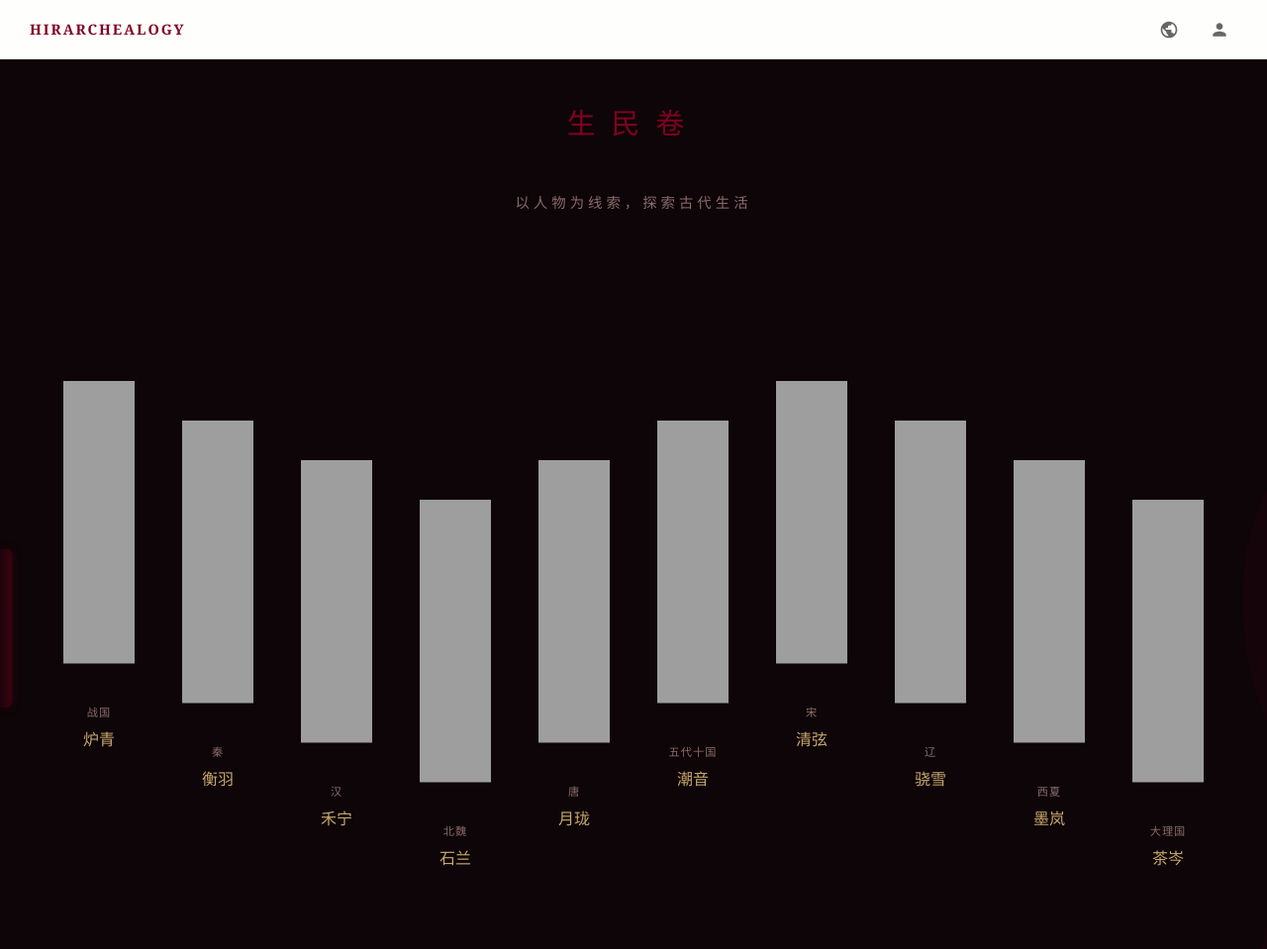
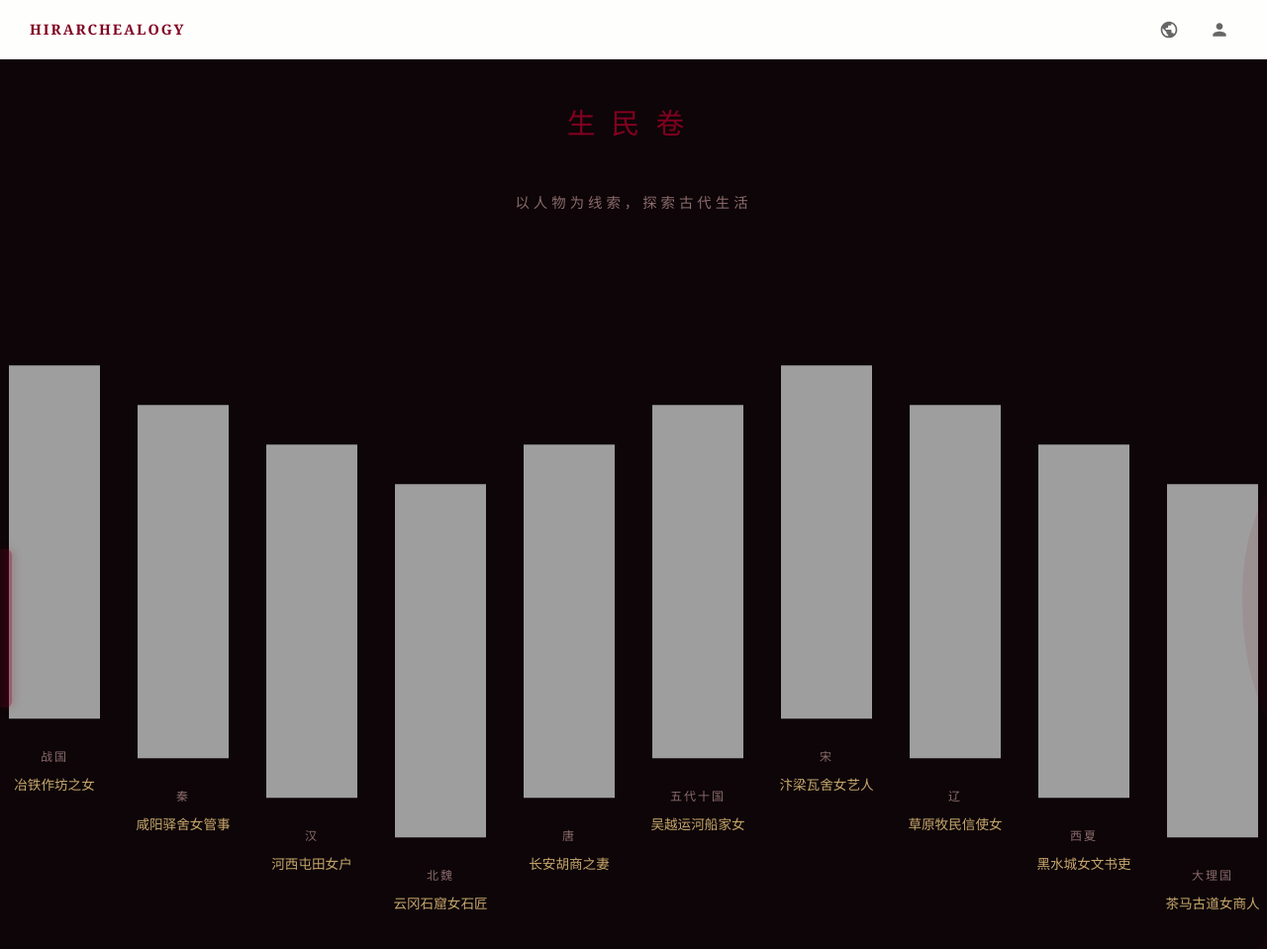
Before and after one commit to relHIGH/hirarchealogy, a Jekyll site: the page built from docs/生民卷/index.md, in a window 1280 px wide. Shown: the top 959 px of the page at 99% size. Built offline with Jekyll 4.4.1, drawn with Linux system fonts in a browser that asks for light colours; part of the change alters nothing that is shown.

Commit message:
fix: 图片增大到100x380，轻微裁剪保持构图，显示年代和身份而非名字

```diff
--- a/docs/生民卷/index.md
+++ b/docs/生民卷/index.md
@@ -14,7 +14,7 @@ title: 生民卷
       <div class="char-img" style="background-position: 0% 0%;"></div>
       <div class="char-info">
         <span class="char-dynasty">战国</span>
-        <span class="char-name">炉青</span>
+        <span class="char-role">冶铁作坊之女</span>
       </div>
     </a>
 
@@ -22,7 +22,7 @@ title: 生民卷
       <div class="char-img" style="background-position: 25% 0%;"></div>
       <div class="char-info">
         <span class="char-dynasty">秦</span>
-        <span class="char-name">衡羽</span>
+        <span class="char-role">咸阳驿舍女管事</span>
       </div>
     </a>
 
@@ -30,7 +30,7 @@ title: 生民卷
       <div class="char-img" style="background-position: 50% 0%;"></div>
       <div class="char-info">
         <span class="char-dynasty">汉</span>
-        <span class="char-name">禾宁</span>
+        <span class="char-role">河西屯田女户</span>
       </div>
     </a>
 
@@ -38,7 +38,7 @@ title: 生民卷
       <div class="char-img" style="background-position: 75% 0%;"></div>
       <div class="char-info">
         <span class="char-dynasty">北魏</span>
-        <span class="char-name">石兰</span>
+        <span class="char-role">云冈石窟女石匠</span>
       </div>
     </a>
 
@@ -46,7 +46,7 @@ title: 生民卷
       <div class="char-img" style="background-position: 100% 0%;"></div>
       <div class="char-info">
         <span class="char-dynasty">唐</span>
-        <span class="char-name">月珑</span>
+        <span class="char-role">长安胡商之妻</span>
       </div>
     </a>
 
@@ -54,7 +54,7 @@ title: 生民卷
       <div class="char-img" style="background-position: 0% 100%;"></div>
       <div class="char-info">
         <span class="char-dynasty">五代十国</span>
-        <span class="char-name">潮音</span>
+        <span class="char-role">吴越运河船家女</span>
       </div>
     </a>
 
@@ -62,7 +62,7 @@ title: 生民卷
       <div class="char-img" style="background-position: 25% 100%;"></div>
       <div class="char-info">
         <span class="char-dynasty">宋</span>
-        <span class="char-name">清弦</span>
+        <span class="char-role">汴梁瓦舍女艺人</span>
       </div>
     </a>
 
@@ -70,7 +70,7 @@ title: 生民卷
       <div class="char-img" style="background-position: 50% 100%;"></div>
       <div class="char-info">
         <span class="char-dynasty">辽</span>
-        <span class="char-name">骁雪</span>
+        <span class="char-role">草原牧民信使女</span>
       </div>
     </a>
 
@@ -78,7 +78,7 @@ title: 生民卷
       <div class="char-img" style="background-position: 75% 100%;"></div>
       <div class="char-info">
         <span class="char-dynasty">西夏</span>
-        <span class="char-name">墨岚</span>
+        <span class="char-role">黑水城女文书吏</span>
       </div>
     </a>
 
@@ -86,7 +86,7 @@ title: 生民卷
       <div class="char-img" style="background-position: 100% 100%;"></div>
       <div class="char-info">
         <span class="char-dynasty">大理国</span>
-        <span class="char-name">茶岑</span>
+        <span class="char-role">茶马古道女商人</span>
       </div>
     </a>
   </div>
@@ -161,7 +161,7 @@ title: 生民卷
   text-decoration: none;
   transition: all 0.4s ease;
   flex-shrink: 0;
-  width: 90px;
+  width: 100px;
 }
 
 .char-item:hover {
@@ -174,8 +174,8 @@ title: 生民卷
 .char-item.offset-3 { margin-top: 120px; }
 
 .char-img {
-  width: 90px;
-  height: 340px;
+  width: 100px;
+  height: 380px;
   background-image: url('https://relhigh.github.io/hirarchealogy/assets/characters.png');
   background-size: 500% 200%;
   background-repeat: no-repeat;
@@ -183,8 +183,8 @@ title: 生民卷
   border-radius: 0;
   background-color: transparent;
   transition: all 0.3s ease;
-  /* 精确裁剪掉边框 */
-  clip-path: inset(8% 10% 8% 10%);
+  /* 轻微裁剪，保持构图 */
+  clip-path: inset(3% 4% 3% 4%);
 }
 
 .char-item:hover .char-img {
@@ -192,27 +192,26 @@ title: 生民卷
 }
 
 .char-info {
-  margin-top: 12px;
+  margin-top: 16px;
   text-align: center;
   display: flex;
   flex-direction: column;
-  gap: 4px;
+  gap: 6px;
 }
 
 .char-dynasty {
-  font-size: 0.7rem;
+  font-size: 0.75rem;
   color: #8b6b6b;
-  letter-spacing: 1px;
+  letter-spacing: 2px;
 }
 
-.char-name {
-  font-size: 1rem;
-  font-family: "Songti SC", serif;
+.char-role {
+  font-size: 0.85rem;
   color: #c9a86c;
   font-weight: 500;
 }
 
-.char-item:hover .char-name {
+.char-item:hover .char-role {
   color: #e8c88a;
 }
 
@@ -221,9 +220,12 @@ title: 生民卷
   .character-row {
     gap: 25px;
   }
+  .char-item {
+    width: 85px;
+  }
   .char-img {
-    width: 80px;
-    height: 300px;
+    width: 85px;
+    height: 323px;
   }
 }
 
@@ -232,9 +234,12 @@ title: 生民卷
     gap: 20px;
     padding: 40px 30px 100px;
   }
+  .char-item {
+    width: 75px;
+  }
   .char-img {
-    width: 70px;
-    height: 265px;
+    width: 75px;
+    height: 285px;
   }
 }
 
@@ -247,18 +252,21 @@ title: 生民卷
     gap: 15px;
     padding: 30px 20px 80px;
   }
+  .char-item {
+    width: 60px;
+  }
   .char-img {
-    width: 55px;
-    height: 208px;
+    width: 60px;
+    height: 228px;
   }
   .char-info {
-    margin-top: 8px;
+    margin-top: 12px;
   }
-  .char-name {
-    font-size: 0.85rem;
+  .char-role {
+    font-size: 0.75rem;
   }
   .char-dynasty {
-    font-size: 0.6rem;
+    font-size: 0.65rem;
   }
 }
 </style>
```
